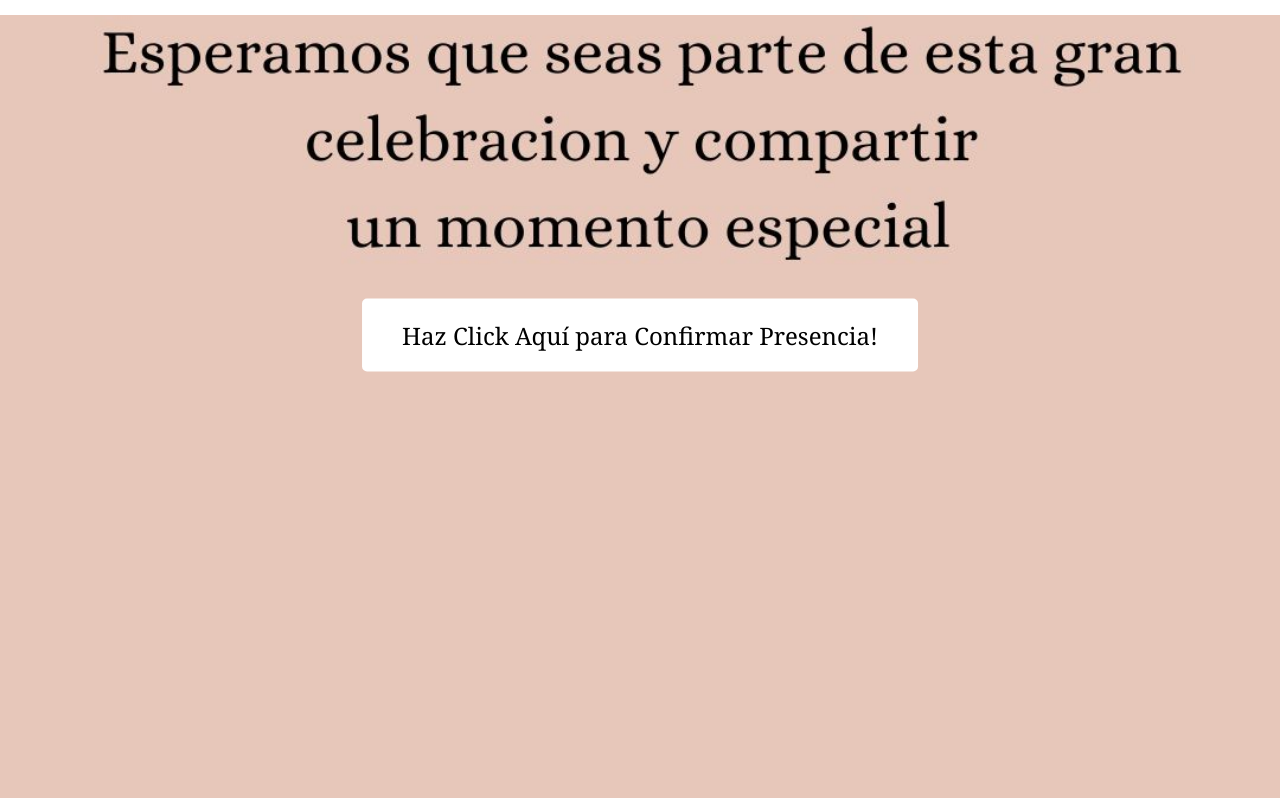
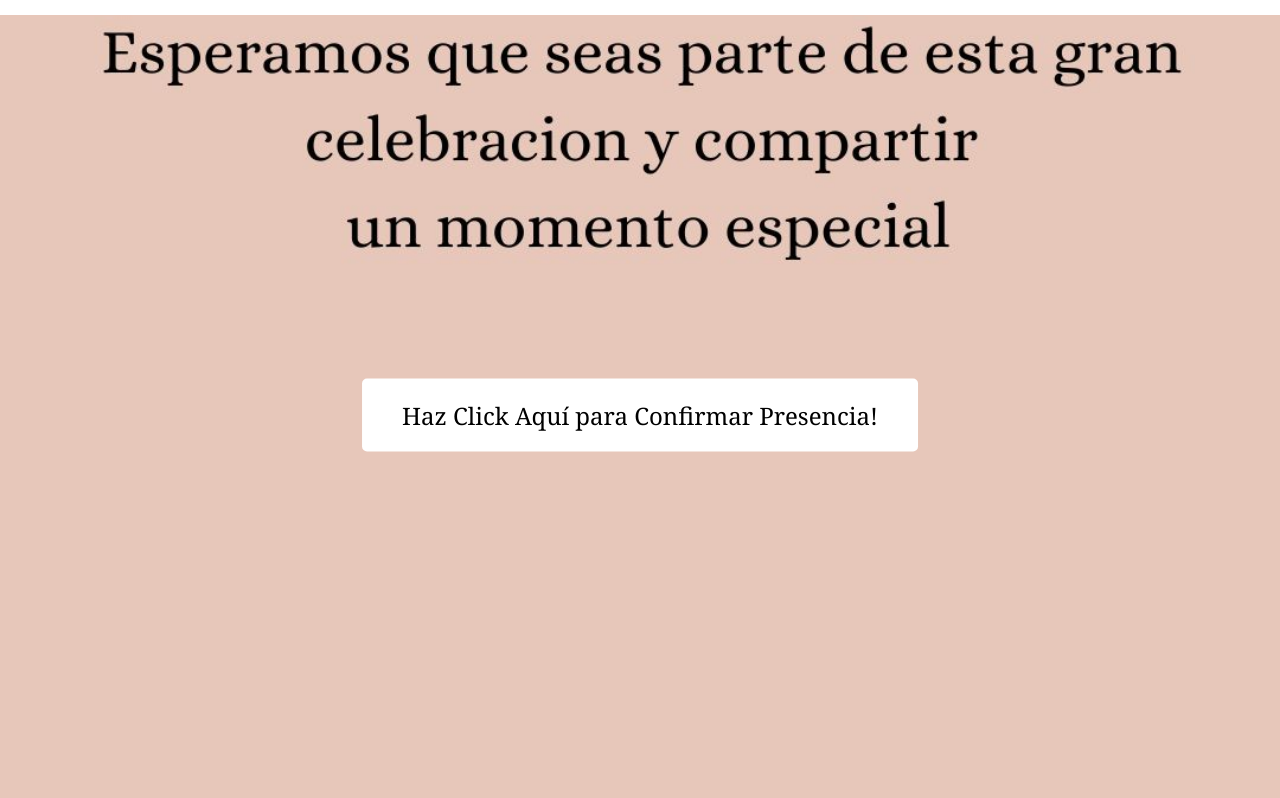
Before and after one commit to sett1ngxlx/Babyshowerdeana, a plain HTML site: page index.html in a window 1280 px wide. Shown: the part 825-1623 px from the top of the page. Drawn offline with Linux system fonts and the light colour scheme.

Commit message:
Update index.html

```diff
--- a/index.html
+++ b/index.html
@@ -48,7 +48,7 @@
     /* Estilo del botón */
     .button {
       position: absolute;
-      top: 40%; /* Ajustar según el diseño */
+      top: 50%; /* Ajustar según el diseño */
       left: 50%;
       transform: translate(-50%, -50%);
       background-color: #FFFFFF; /* Color BLANCO */
```
